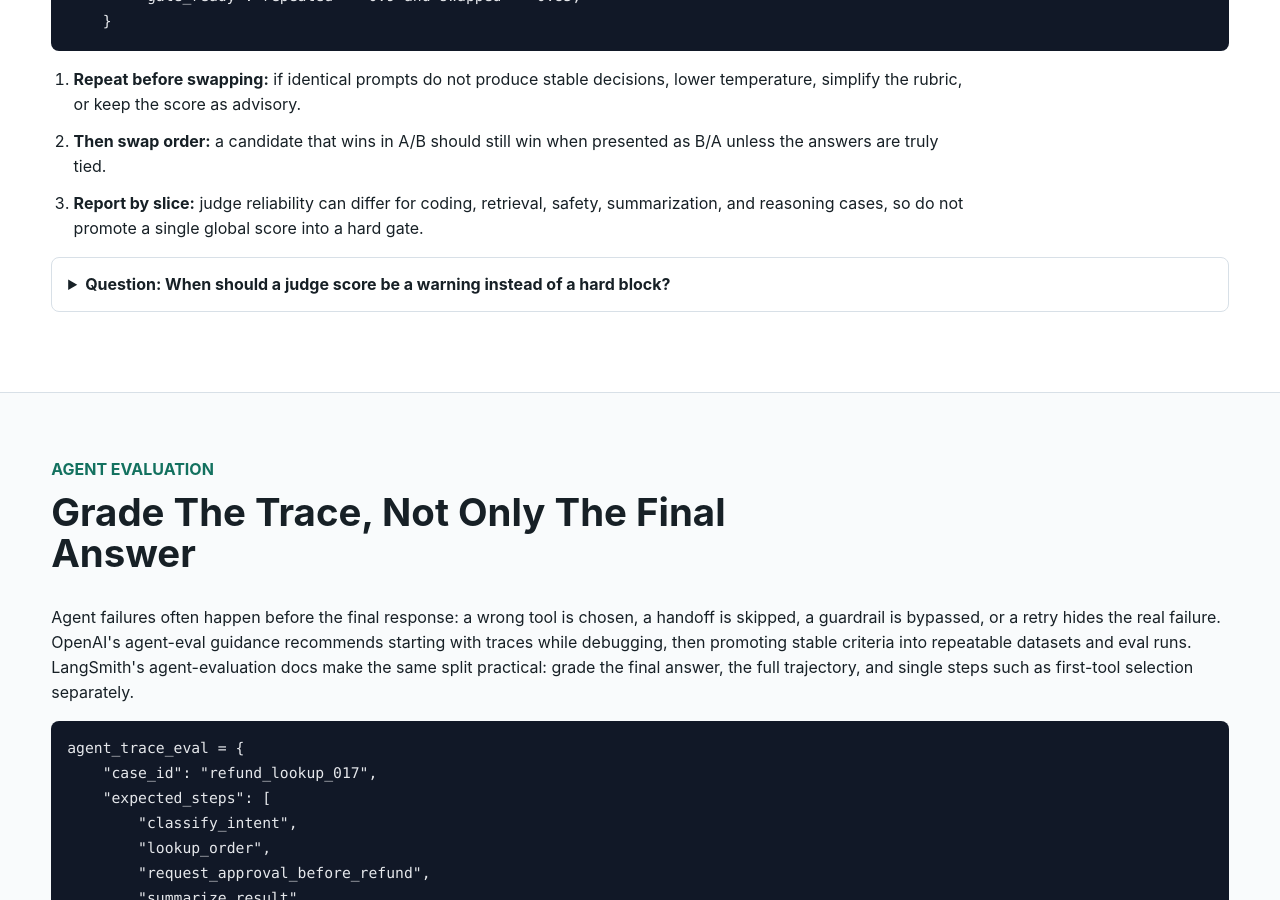
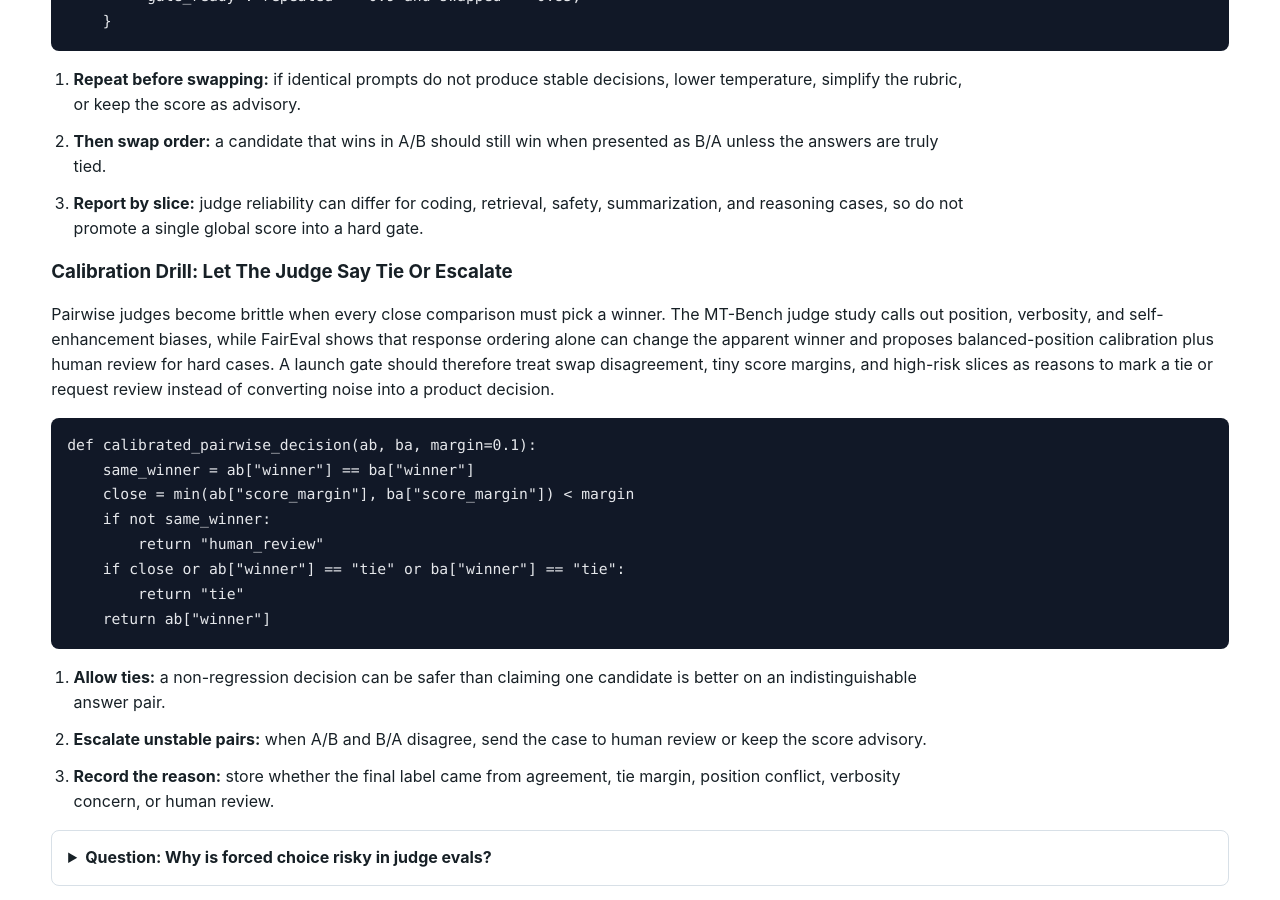
Before and after one commit to kennethli319/kennethli319.github.io, a Jekyll site: the page llm-ml-course/lessons/evaluation.html, which Jekyll copies as it is, in a window 1280 px wide and 900 px high, scrolled down 6605 px. Built offline with Jekyll 4.4.1, drawn with Linux system fonts in a browser that asks for light colours; some of the changed text lies outside the part shown.

Commit message:
Sync LLM course judge calibration update

```diff
--- a/llm-ml-course/lessons/evaluation.html
+++ b/llm-ml-course/lessons/evaluation.html
@@ -275,10 +275,44 @@
         <li><strong>Then swap order:</strong> a candidate that wins in A/B should still win when presented as B/A unless the answers are truly tied.</li>
         <li><strong>Report by slice:</strong> judge reliability can differ for coding, retrieval, safety, summarization, and reasoning cases, so do not promote a single global score into a hard gate.</li>
       </ol>
+      <h3>Calibration Drill: Let The Judge Say Tie Or Escalate</h3>
+      <p>
+        Pairwise judges become brittle when every close comparison must pick a
+        winner. The MT-Bench judge study calls out position, verbosity, and
+        self-enhancement biases, while FairEval shows that response ordering
+        alone can change the apparent winner and proposes balanced-position
+        calibration plus human review for hard cases. A launch gate should
+        therefore treat swap disagreement, tiny score margins, and high-risk
+        slices as reasons to mark a tie or request review instead of converting
+        noise into a product decision.
+      </p>
+      <pre><code>def calibrated_pairwise_decision(ab, ba, margin=0.1):
+    same_winner = ab["winner"] == ba["winner"]
+    close = min(ab["score_margin"], ba["score_margin"]) < margin
+    if not same_winner:
+        return "human_review"
+    if close or ab["winner"] == "tie" or ba["winner"] == "tie":
+        return "tie"
+    return ab["winner"]</code></pre>
+      <ol class="steps">
+        <li><strong>Allow ties:</strong> a non-regression decision can be safer than claiming one candidate is better on an indistinguishable answer pair.</li>
+        <li><strong>Escalate unstable pairs:</strong> when A/B and B/A disagree, send the case to human review or keep the score advisory.</li>
+        <li><strong>Record the reason:</strong> store whether the final label came from agreement, tie margin, position conflict, verbosity concern, or human review.</li>
+      </ol>
+      <details class="qa">
+        <summary>Question: Why is forced choice risky in judge evals?</summary>
+        <p>It can turn position bias or rubric noise into an apparent model win. Ties and review queues preserve uncertainty so launch gates block clear regressions without overreacting to unstable comparisons.</p>
+      </details>
       <details class="qa">
         <summary>Question: When should a judge score be a warning instead of a hard block?</summary>
         <p>Use warnings while the rubric is new, human agreement is low, or the failure is low risk. Promote to a hard block only after calibration shows the judge reliably catches product-relevant regressions.</p>
       </details>
+      <p>
+        Sources:
+        <a href="https://arxiv.org/abs/2306.05685">MT-Bench and Chatbot Arena judge paper</a>,
+        <a href="https://arxiv.org/abs/2305.17926">FairEval / Large Language Models are not Fair Evaluators</a>,
+        <a href="https://arxiv.org/abs/2303.16634">G-Eval paper</a>.
+      </p>
     </section>
 
     <section id="agent-traces" class="band">
```
